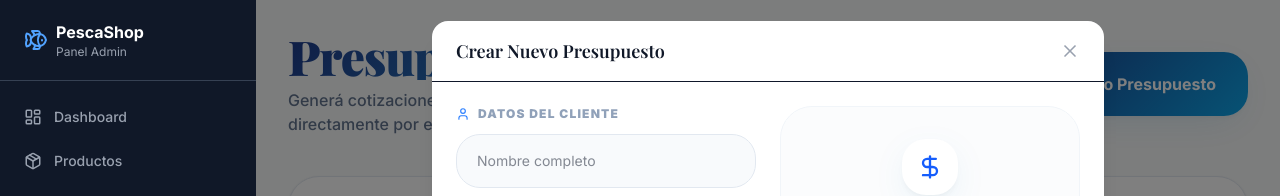
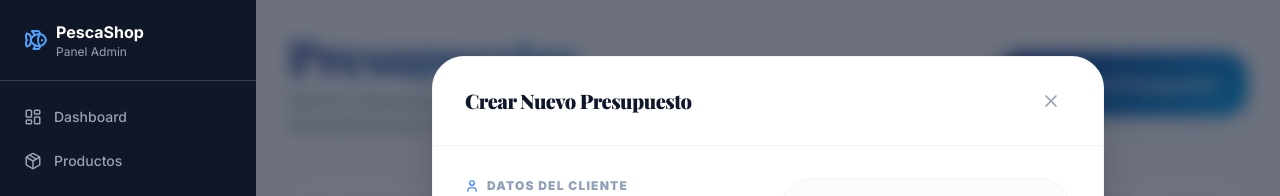
Before and after one commit to Nrlsb/pescaCatalogo, a Next.js app: page /admin/budgets in a window 1280 px wide. Both pictures are taken after a click on the button "Nuevo Presupuesto". Shown: the top 196 px of the page. Built offline with nearby package versions, Linux system fonts and the light colour scheme; no server answers; the database is empty; a web font is replaced by a local one.

Commit message:
Actualizacion 1.0.0932

```diff
--- a/components/admin/BudgetsClient.tsx
+++ b/components/admin/BudgetsClient.tsx
@@ -58,7 +58,7 @@ export default function BudgetsClient({ initialBudgets, products }: BudgetsClien
   };
 
   return (
-    <div className="p-8 animate-in fade-in duration-500">
+    <div className="p-8 min-h-screen bg-gray-50 animate-in fade-in duration-500">
       <div className="flex flex-col md:flex-row justify-between items-start md:items-center gap-4 mb-10">
         <div>
           <h1 className="text-5xl font-black text-slate-900 tracking-tight mb-2 text-ocean-gradient">Presupuestos</h1>
--- a/components/ui/Modal.tsx
+++ b/components/ui/Modal.tsx
@@ -34,26 +34,29 @@ export default function Modal({
   if (!open) return null;
 
   return (
-    <div className="fixed inset-0 z-50 flex items-center justify-center p-4">
+    <div className="fixed inset-0 z-50 overflow-y-auto">
+      <div className="flex min-h-full items-center justify-center p-4 sm:p-6">
         <div
-        className="absolute inset-0 bg-black/50"
+          className="fixed inset-0 bg-slate-900/60 backdrop-blur-sm transition-opacity"
           onClick={onClose}
         />
+
         <div
-        className={`relative bg-white rounded-xl shadow-xl w-full ${sizes[size]} max-h-[90vh] overflow-y-auto`}
+          className={`relative bg-white rounded-[32px] shadow-2xl w-full ${sizes[size]} transform transition-all overflow-hidden border border-slate-100 my-8`}
         >
           {title && (
-          <div className="flex items-center justify-between px-6 py-4 border-b">
-            <h2 className="text-lg font-semibold text-gray-900">{title}</h2>
+            <div className="flex items-center justify-between px-8 py-6 border-b border-slate-100 bg-white sticky top-0 z-10">
+              <h2 className="text-xl font-black text-slate-900 tracking-tight">{title}</h2>
               <button
                 onClick={onClose}
-              className="text-gray-400 hover:text-gray-600 transition-colors"
+                className="w-10 h-10 flex items-center justify-center rounded-full text-slate-400 hover:text-slate-600 hover:bg-slate-50 transition-all"
               >
                 <X size={20} />
               </button>
             </div>
           )}
-        <div className="p-6">{children}</div>
+          <div className="p-8">{children}</div>
+        </div>
       </div>
     </div>
   );
```
Lines whose indentation alone changed are shown as unchanged.
